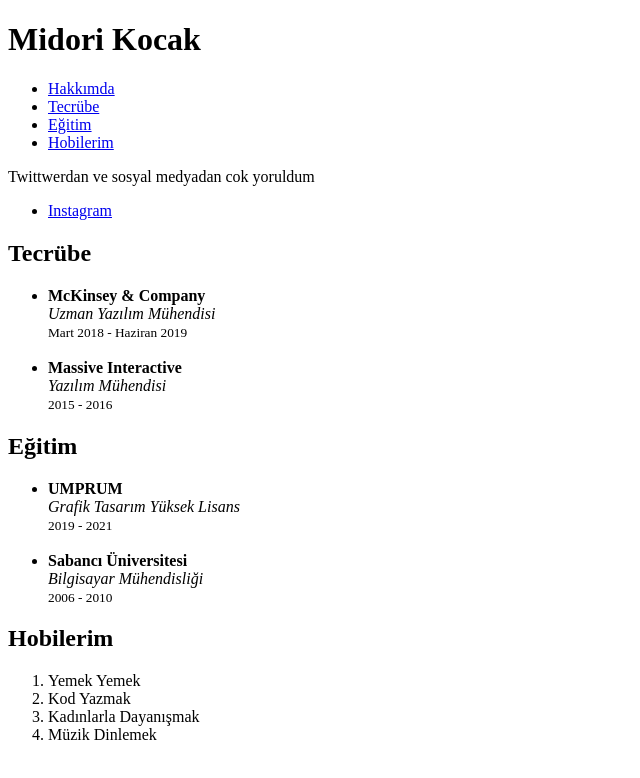
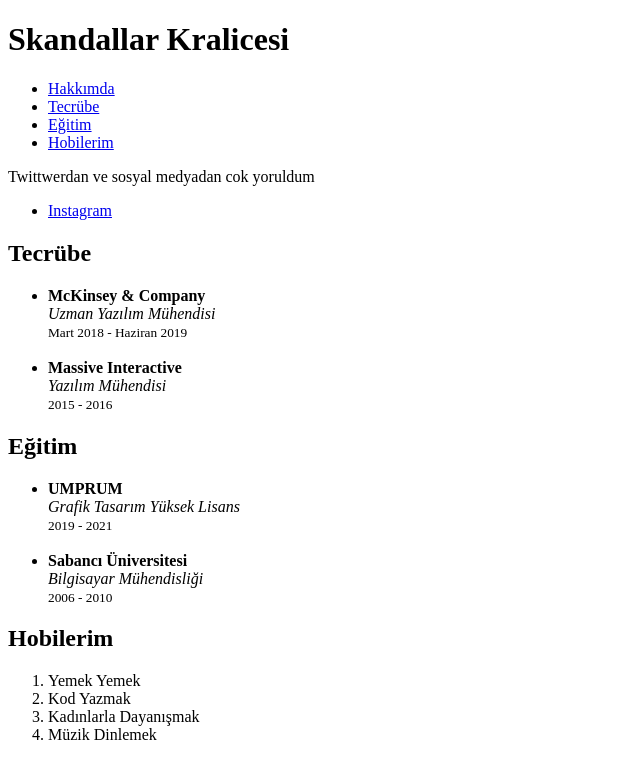
Before and after one commit to midorikocak/ben, a plain HTML site: page index.html in a window 1280 px wide. Shown: the whole page, without its empty margins (0-640 px from the left). Drawn offline with Linux system fonts and the light colour scheme.

Commit message:
Update index.html

```diff
--- a/index.html
+++ b/index.html
@@ -6,7 +6,7 @@
 </head>
 <body>
 	<div id="hakkimda">
-		<h1>Midori Kocak</h1>
+		<h1>Skandallar Kralicesi</h1>
 
 		<ul>
 			<li>
```
